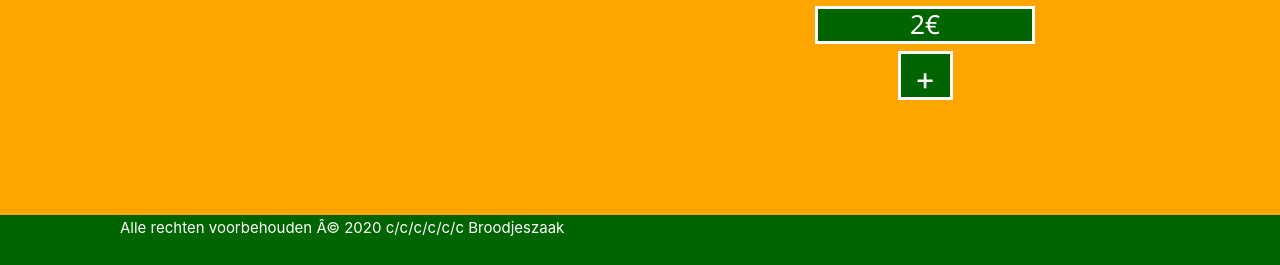
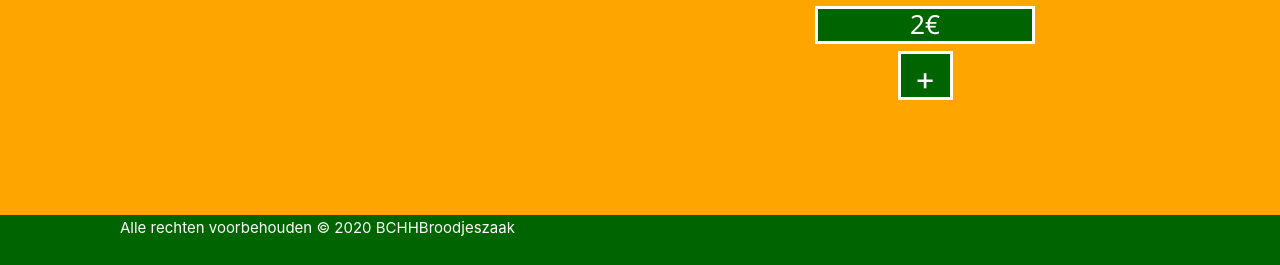
Before and after one commit to BillAbz/broodjeszaak, a plain HTML site: page startpagina/draankjes.html in a window 1280 px wide. Shown: the part 535-800 px from the top of the page. Drawn offline with nearby package versions, Linux system fonts and the light colour scheme.

Commit message:
footer heb ik veranderd

```diff
--- a/startpagina/draankjes.html
+++ b/startpagina/draankjes.html
@@ -223,7 +223,7 @@
 <footer>
 
     <div>
-        <p>Alle rechten voorbehouden Â© 2020 c/c/c/c/c/c Broodjeszaak</p>
+        <p>Alle rechten voorbehouden © 2020 BCHHBroodjeszaak</p>
     </div>
 </footer>
 
```
